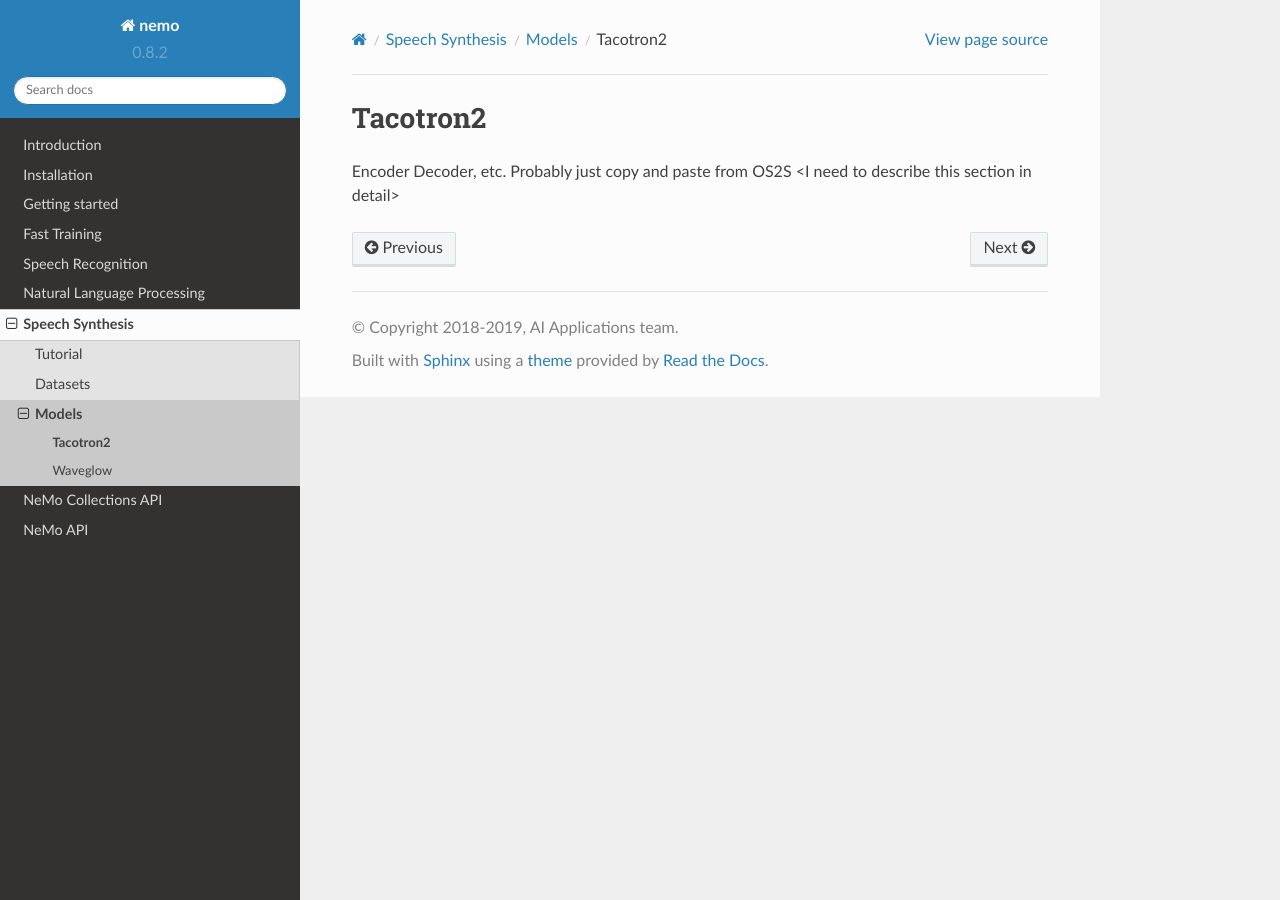
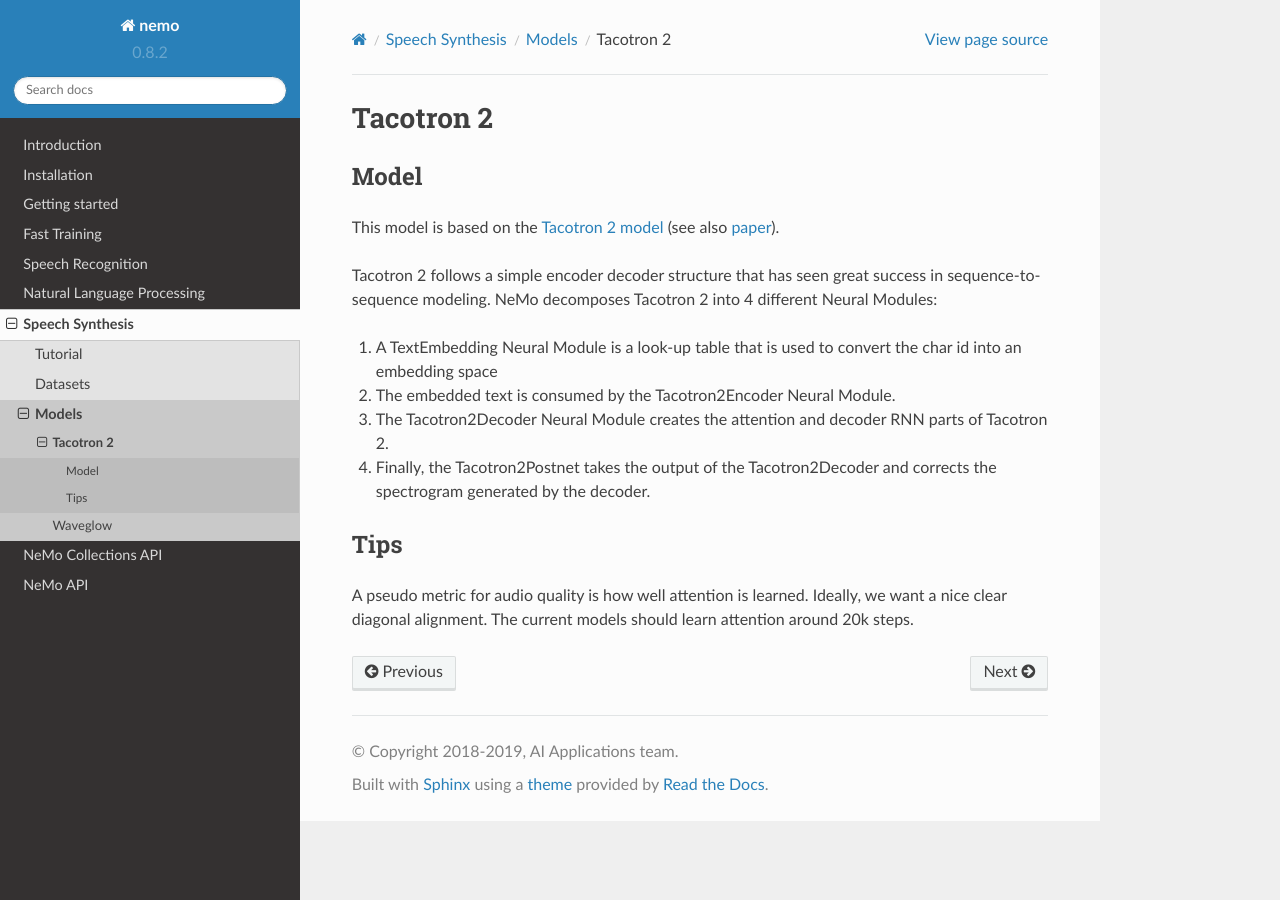
Before and after one commit to backend-engineer1/NEMO, a Sphinx documentation site: the page built from docs/sources/source/tts/tacotron2.rst, in a window 1280 px wide. Built offline with Sphinx 7.4.7 and the Read the Docs theme 2.0.0, drawn with Linux system fonts in a browser that asks for light colours.

```diff
--- a/docs/sources/source/tts/intro.rst
+++ b/docs/sources/source/tts/intro.rst
@@ -1,4 +1,4 @@
-.. _asr-docs:
+.. _tts-docs:
 
 Speech Synthesis
 =================
--- a/docs/sources/source/tts/tacotron2.rst
+++ b/docs/sources/source/tts/tacotron2.rst
@@ -1,4 +1,28 @@
-Tacotron2
+.. _tacotron-2:
+
+Tacotron 2
 ==========
-Encoder Decoder, etc. Probably just copy and paste from OS2S
-<I need to describe this section in detail>
+
+Model
+~~~~~
+This model is based on the
+`Tacotron 2 model <https://ai.googleblog.com/2017/12/tacotron-2-generating-human-like-speech.html>`_
+(see also `paper <https://arxiv.org/abs/1712.05884>`_).
+
+Tacotron 2 follows a simple encoder decoder structure that has seen great
+success in sequence-to-sequence modeling. NeMo decomposes Tacotron 2 into 4
+different Neural Modules:
+
+1. A TextEmbedding Neural Module is a look-up table that is used to convert
+   the char id into an embedding space
+2. The embedded text is consumed by the Tacotron2Encoder Neural Module.
+3. The Tacotron2Decoder Neural Module creates the attention and decoder RNN
+   parts of Tacotron 2.
+4. Finally, the Tacotron2Postnet takes the output of the Tacotron2Decoder and
+   corrects the spectrogram generated by the decoder.
+
+Tips
+~~~~
+A pseudo metric for audio quality is how well attention is learned. Ideally, we
+want a nice clear diagonal alignment. The current models should learn attention
+around 20k steps.
```
Also changed, not shown: docs/sources/source/tts/datasets.rst (+11 -2 lines), docs/sources/source/tts/tutorial.rst (+66 -10 lines), docs/sources/source/tts/waveglow.rst (+18 -3 lines), 1 other file.
